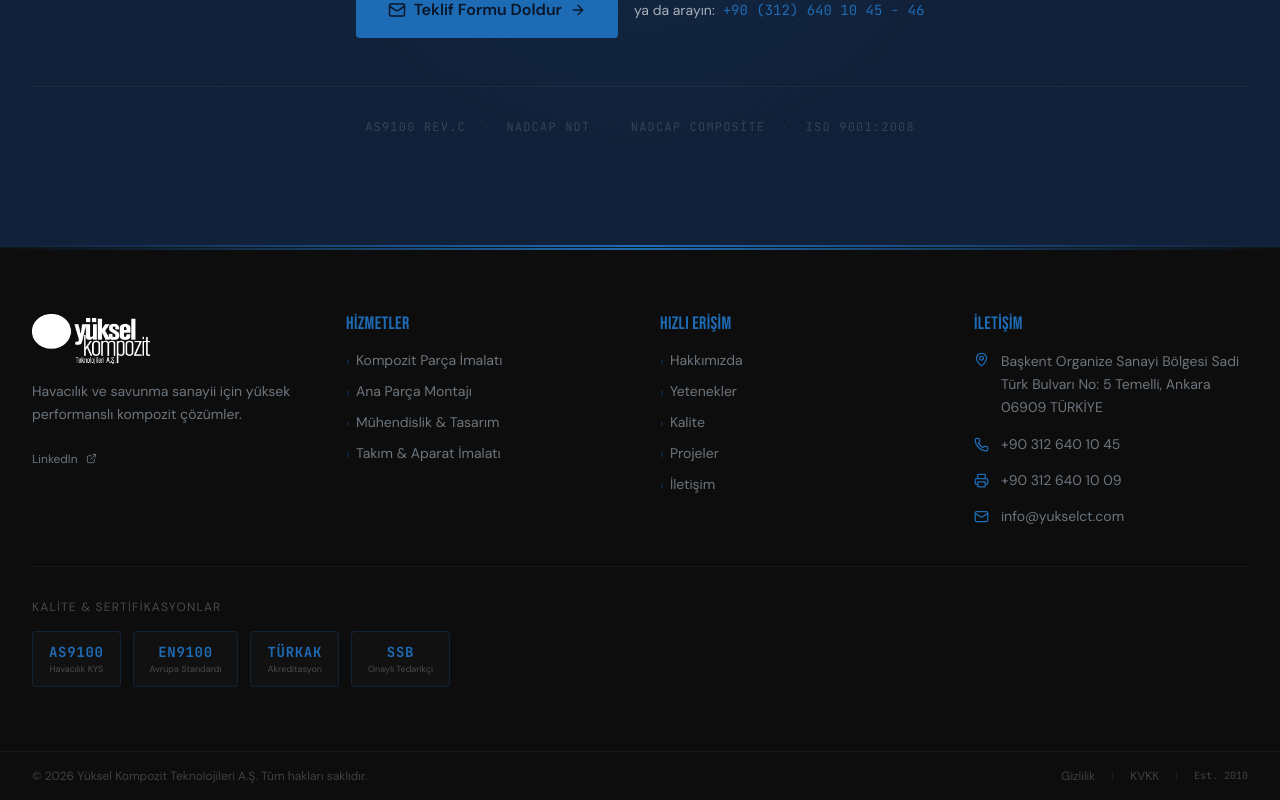
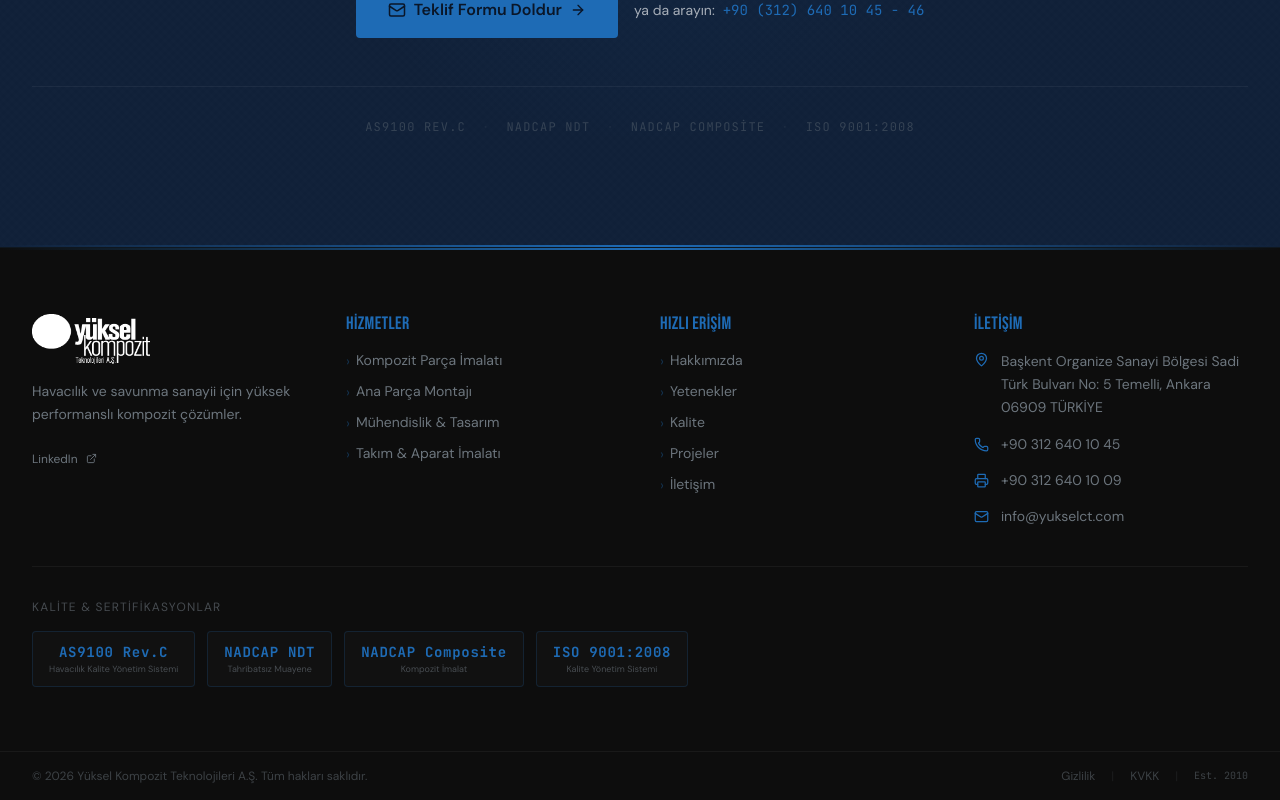
Before and after one commit to ademercan/yuksel-web, a Next.js app: page / in a window 1280 px wide. Shown: the part 2499-3299 px from the top of the page. Built offline with nearby package versions, Linux system fonts and the light colour scheme.

Commit message:
Ana Sayfa Sertifika güncelleme

```diff
--- a/src/components/layout/Footer.tsx
+++ b/src/components/layout/Footer.tsx
@@ -6,10 +6,10 @@
 }
 
 const certifications = [
-  { code: 'AS9100',  sub: { tr: 'Havacılık KYS',     en: 'Aerospace QMS'       } },
-  { code: 'EN9100',  sub: { tr: 'Avrupa Standardı',  en: 'European Standard'   } },
-  { code: 'TÜRKAK',  sub: { tr: 'Akreditasyon',       en: 'Accreditation'       } },
-  { code: 'SSB',     sub: { tr: 'Onaylı Tedarikçi',  en: 'Approved Supplier'   } },
+  { code: 'AS9100 Rev.C',      sub: { tr: 'Havacılık Kalite Yönetim Sistemi', en: 'Aerospace Quality Management'  } },
+  { code: 'NADCAP NDT',        sub: { tr: 'Tahribatsız Muayene',               en: 'Non-Destructive Testing'       } },
+  { code: 'NADCAP Composite',  sub: { tr: 'Kompozit İmalat',                   en: 'Composite Manufacturing'       } },
+  { code: 'ISO 9001:2008',     sub: { tr: 'Kalite Yönetim Sistemi',            en: 'Quality Management System'     } },
 ]
 
 const hizmetLinks = {
```
